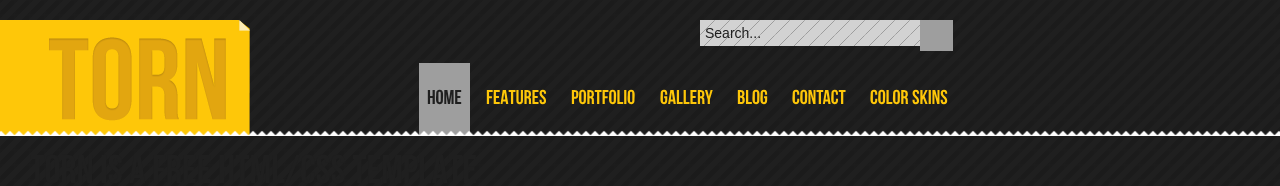
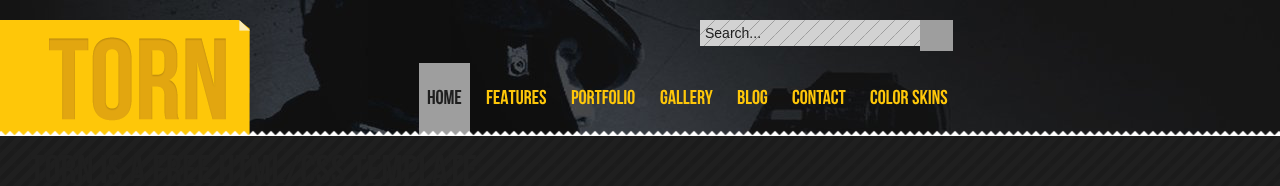
Before and after one commit to Sumtinlazy/sumtinlazy.github.io, a plain HTML site: page index.html in a window 1280 px wide. Shown: the top 186 px of the page. Drawn offline with Linux system fonts and the light colour scheme; grey boxes are pictures that could not be loaded.

Commit message:
Header Changes
The header is now fixed at the top and a banner has been added behind
it.

```diff
--- a/css/style.css
+++ b/css/style.css
@@ -71,10 +71,12 @@ body {
 	height: 135px;
 	font-size: 14px;
 	z-index: 10;
+	background-image: url(../img/borders/banner.jpg);
+
 }
 
 .torn-top{
-	position: absolute;
+	position: fixed;
 	height: 6px;
 	width: 100%;
 	top: 130px;
@@ -83,7 +85,7 @@ body {
 }
 
 #logo{
-	position: absolute;
+	position: fixed;
 	top: 20px;
 	left: 0px;
 }
--- a/index.html
+++ b/index.html
@@ -101,7 +101,7 @@
     <div class="page-title">TORN IS A FREE HTML/CSS TEMPLATE</div>
     <div class="page-subtitle">LEFT SIDE ALIGNED FIXED TEMPLATE WITH 5 DIFFERENT AND SKINS</div>
   </div>
-  <div class="wrapper-slideshow">
+  <div class="wrapper-slideshow" align="centre">
     <!-- slideshow -->
     <div id="slideshow"> <a href="#" id="slideshow-link" ><span></span></a>
       <ul id="slides">
```
Also changed, not shown: img/borders/ScyAyFX.jpg (deleted), img/borders/banner.jpg (added), img/borders/paper-top.png.
